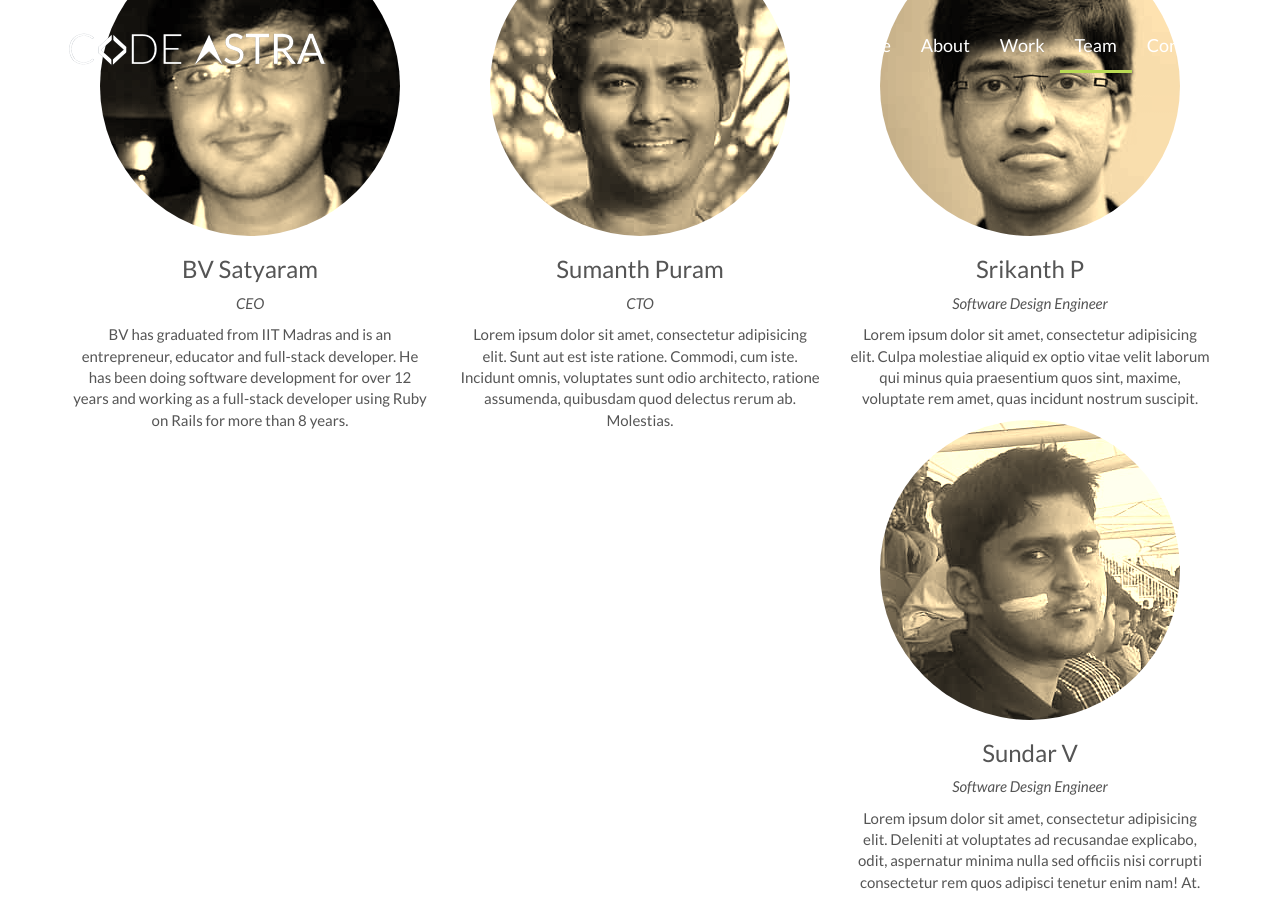
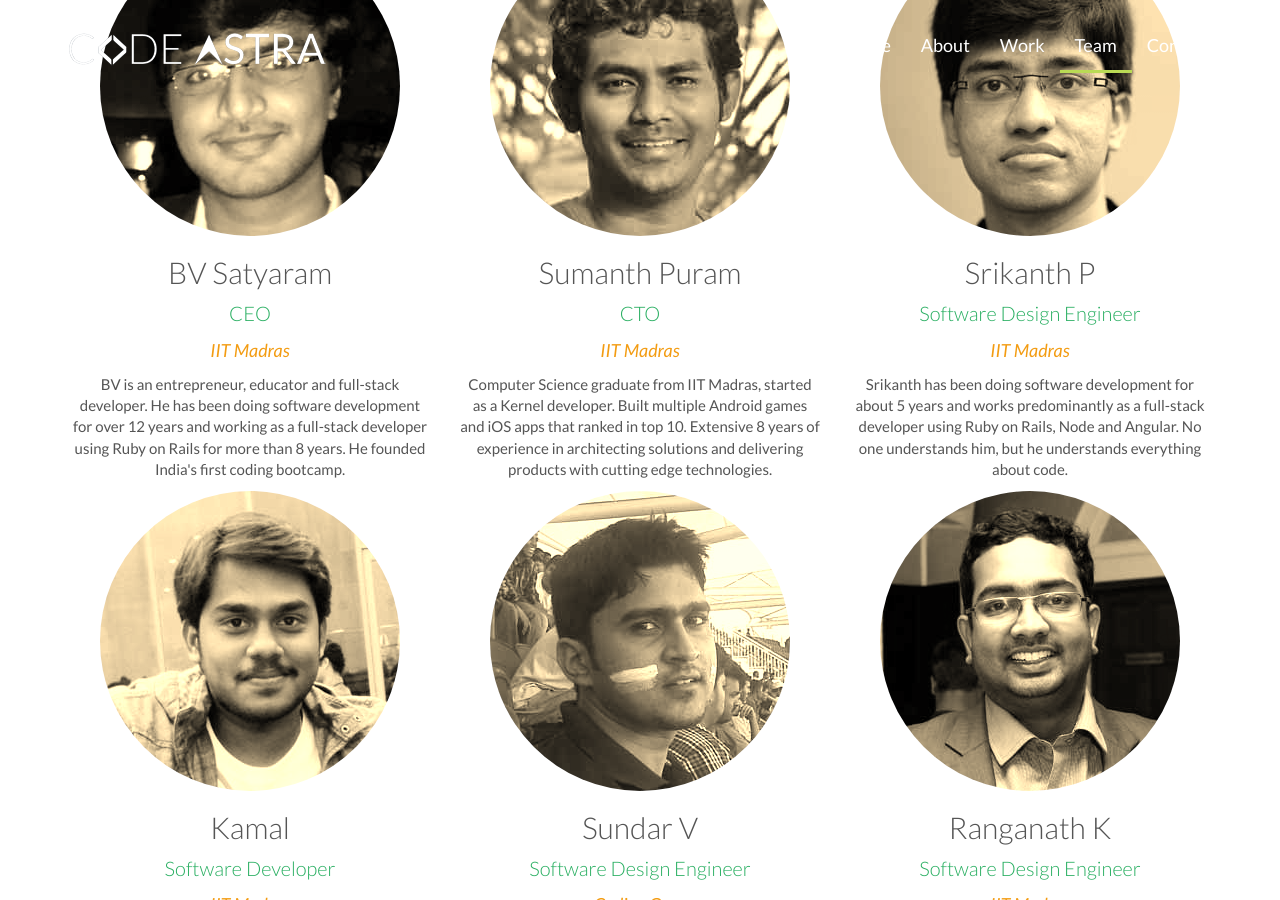
Before and after one commit to CodeAstra/portfolio, a Jekyll site: the page built from team.html, in a window 1280 px wide and 900 px high, scrolled down 580 px. Built offline with Jekyll 4.4.1, drawn with Linux system fonts in a browser that asks for light colours; nearby versions of some CDN libraries; comment, search, counter and statistics services are not loaded; some of the changed text lies outside the part shown.

Commit message:
Update profiles fo team members

```diff
--- a/_data/experts.json
+++ b/_data/experts.json
@@ -1,11 +1,11 @@
 [
-  {"name": "BV Satyaram",    "title": "CEO",                      "pic": "bv.jpg",        "summary": "BV has graduated from IIT Madras and is an entrepreneur, educator and full-stack developer. He has been doing software development for over 12 years and working as a full-stack developer using Ruby on Rails for more than 8 years."},
-  {"name": "Sumanth Puram",  "title": "CTO",                      "pic": "sumanth.jpg",   "summary": "Lorem ipsum dolor sit amet, consectetur adipisicing elit. Sunt aut est iste ratione. Commodi, cum iste. Incidunt omnis, voluptates sunt odio architecto, ratione assumenda, quibusdam quod delectus rerum ab. Molestias."},
-  {"name": "Srikanth P",     "title": "Software Design Engineer", "pic": "srikanth.jpg",  "summary": "Lorem ipsum dolor sit amet, consectetur adipisicing elit. Culpa molestiae aliquid ex optio vitae velit laborum qui minus quia praesentium quos sint, maxime, voluptate rem amet, quas incidunt nostrum suscipit."},
-  {"name": "Sundar V",       "title": "Software Design Engineer", "pic": "sundar.jpg",    "summary": "Lorem ipsum dolor sit amet, consectetur adipisicing elit. Deleniti at voluptates ad recusandae explicabo, odit, aspernatur minima nulla sed officiis nisi corrupti consectetur rem quos adipisci tenetur enim nam! At."},
-  {"name": "Ranganath K",    "title": "Software Design Engineer", "pic": "ranganath.jpg", "summary": "Lorem ipsum dolor sit amet, consectetur adipisicing elit. Provident quas neque eum qui id explicabo iure recusandae illum obcaecati nam modi delectus, veniam voluptatem quidem debitis temporibus, reiciendis soluta, doloremque."},
-  {"name": "Guru Mohan R",   "title": "Software Design Engineer", "pic": "guru.jpg",      "summary": "Lorem ipsum dolor sit amet, consectetur adipisicing elit. Ullam, suscipit vel officiis deleniti porro nesciunt iure culpa nihil recusandae autem illum! Quae sunt hic non, incidunt aliquid quas nihil deserunt."},
-  {"name": "Lokesh",         "title": "Software Developer",       "pic": "sumanth.jpg",   "summary": "Lorem ipsum dolor sit amet, consectetur adipisicing elit. Repellendus, delectus. Totam magni ratione officiis nihil culpa, incidunt alias reprehenderit eligendi distinctio exercitationem laborum quaerat labore rerum, a, possimus autem vel."},
-  {"name": "Kamal",          "title": "Software Developer",       "pic": "souri.jpg",     "summary": "Lorem ipsum dolor sit amet, consectetur adipisicing elit. Aspernatur repudiandae quo necessitatibus sint totam consequatur, suscipit cumque beatae sed minus dolore nam iste quia, ducimus debitis voluptate ipsa eum veritatis."},
-  {"name": "You",            "title": "This could be you!",       "pic": "you.jpg",       "summary": "We are in a constant look out for amazing people! Contact us immediately if you think you can make a great addition to our team!!"}
+  {"name": "BV Satyaram",    "title": "CEO",                      "tag": "IIT Madras",    "pic": "bv.jpg",        "summary": "BV is an entrepreneur, educator and full-stack developer. He has been doing software development for over 12 years and working as a full-stack developer using Ruby on Rails for more than 8 years. He founded India's first coding bootcamp."},
+  {"name": "Sumanth Puram",  "title": "CTO",                      "tag": "IIT Madras",    "pic": "sumanth.jpg",   "summary": "Computer Science graduate from IIT Madras, started as a Kernel developer. Built multiple Android games and iOS apps that ranked in top 10. Extensive 8 years of experience in architecting solutions and delivering products with cutting edge technologies."},
+  {"name": "Srikanth P",     "title": "Software Design Engineer", "tag": "IIT Madras",    "pic": "srikanth.jpg",  "summary": "Srikanth has been doing software development for about 5 years and works predominantly as a full-stack developer using Ruby on Rails, Node and Angular. No one understands him, but he understands everything about code."},
+  {"name": "Kamal",          "title": "Software Developer",       "tag": "IIT Madras",    "pic": "souri.jpg",     "summary": "Kamal earned his computer science degree. He has extensive experience in developing web and mobile apps. A full stack developer with 8 years of experience in building dashboards, Java and Rails backends. He loves playing with new technologies."},
+  {"name": "Sundar V",       "title": "Software Design Engineer", "tag": "Coding Guru",   "pic": "sundar.jpg",    "summary": "Sundar brings with him more than 13 years of strong programming experience. He was involved in development and maintenance of Stock Exchange Trading Systems. He has experience with most of the prominent technologies."},
+  {"name": "Ranganath K",    "title": "Software Design Engineer", "tag": "IIT Madras",    "pic": "ranganath.jpg", "summary": "Ranganth worked for Indian Navy but chose web development for his love to create virtual experiences. He enjoys learning as well as helping others learn. He has been a full stack developer for the past two years."},
+  {"name": "Guru Mohan R",   "title": "Software Design Engineer", "tag": "Startup Freak", "pic": "guru.jpg",      "summary": "Guru's passion to make things work has driven him to pursue software development as a career. Before joining CodeAstra, has has founded EtchBricks, a futuristic library of electronic modules. He is always hungry to learn upcoming technologies."},
+  {"name": "Lokesh",         "title": "Software Developer",       "tag": "IIT Madras",    "pic": "sumanth.jpg",   "summary": "Lokesh went to IIT Madras to pursue his passion in Computer Science. He has built machine learning applications to build models for fraud detection and risk assessment. He loves coming up with analytical insights from cryptic data."},
+  {"name": "You",            "title": "This could be you!",       "tag": "Awesomeness",   "pic": "you.jpg",       "summary": "We are in a constant look out for amazing people! Contact us immediately if you think you can make a great addition to our team!!"}
 ]
--- a/_sass/_team.scss
+++ b/_sass/_team.scss
@@ -24,6 +24,26 @@ $team-minor-color: #8e44ad;
           transform: scale(1.1);
         }
       }
+
+      h3 {
+        font-weight: $light-font-weight;
+        font-size: 3rem;
+      }
+
+      .title {
+        color: $dark-balanced-color;
+        font-weight: $light-font-weight;
+        font-size: 2rem;
+      }
+
+      .tag {
+        color: $dark-energized-color;
+        font-size: 1.8rem;
+      }
+
+      .summary {
+
+      }
     }
   }
 }
--- a/team.html
+++ b/team.html
@@ -23,7 +23,8 @@ permalink: /team/
         <article class="expert col-md-4 equal-height-item">
           <img src="{{site.baseurl}}/images/team/{{expert.pic}}" alt="{{expert.name}}" class="img-responsive">
           <h3>{{expert.name}}</h3>
-          <p class="title"><em>{{expert.title}}</em></p>
+          <p class="title">{{expert.title}}</p>
+          <p class="tag"><em>{{expert.tag}}</em></p>
           <p class="summary">{{expert.summary}}</p>
           <a href="#" class="details-trigger"></a>
         </article>
```
